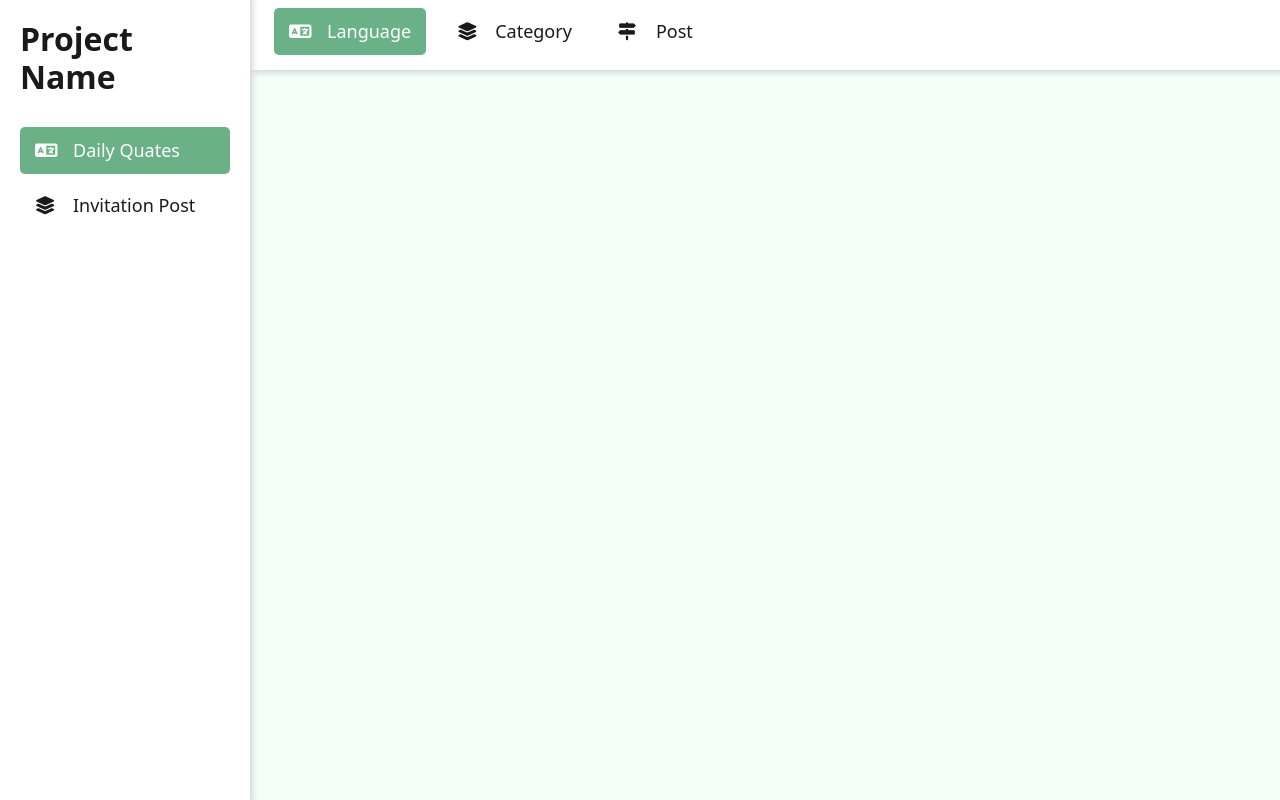
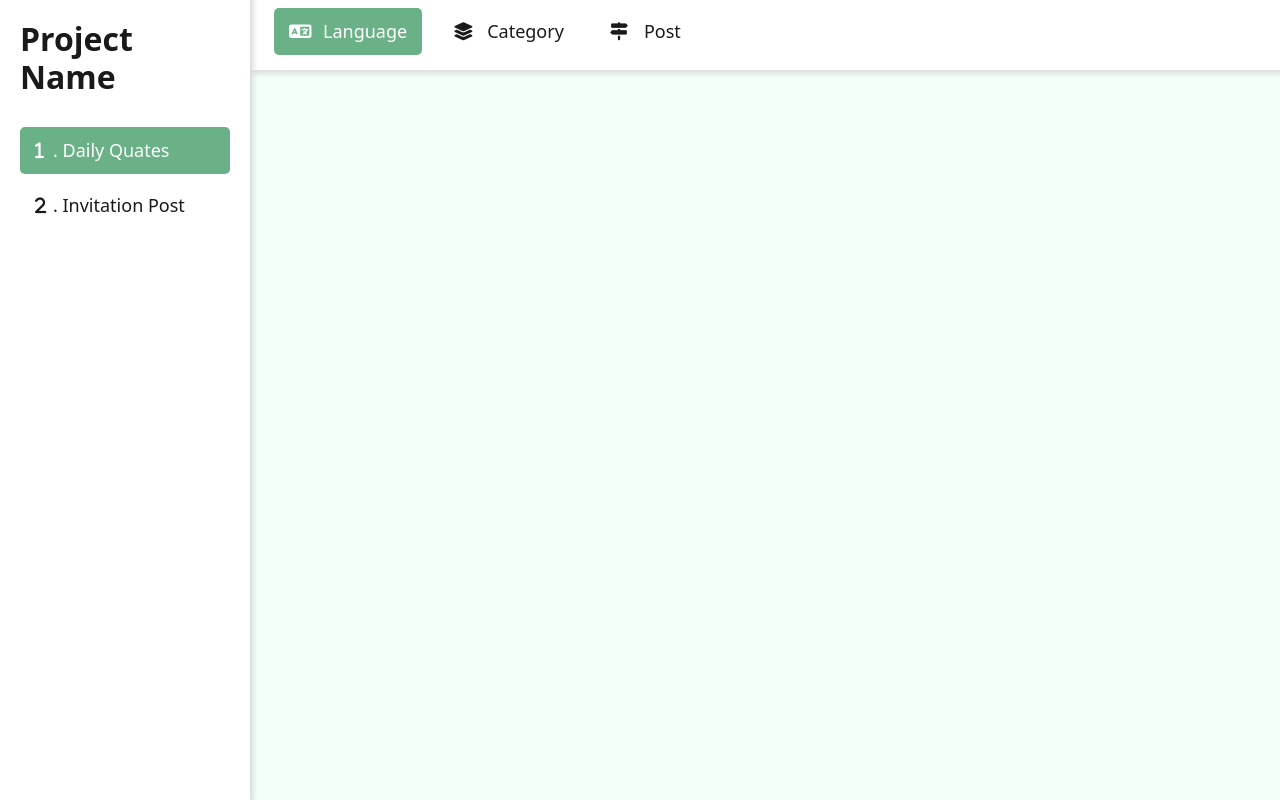
Before and after one commit to darshakkanani2002/application-dashboard, a React (Vite) app: page / in a window 1280 px wide. Built offline with nearby package versions, Linux system fonts and the light colour scheme.

Commit message:
changes in some css and design

```diff
--- a/src/App.css
+++ b/src/App.css
@@ -70,7 +70,7 @@ body {
 }
 
 .sidebar-icon {
-  width: 22px;
+  width: 18px;
 }
 
 @media (max-width:769px) {
--- a/src/Component/MainSidebar.jsx
+++ b/src/Component/MainSidebar.jsx
@@ -27,13 +27,16 @@ export default function MainSidebar() {
                     <ul className="side-menu">
                         <li className={`my-2 ${activeMenu === 'dailyquates' ? 'active' : ''}`}>
                             <Link to="/" className='nav-link active' onClick={() => handleMenuClick('dailyquates')}>
-                                <i className="fa-solid fa-language me-3 sidebar-icon"></i>Daily Quates
+                                <i class="fa-solid fa-1 sidebar-icon"></i>.
+                                Daily Quates
                             </Link>
                         </li>
                         <li className={`my-2 ${activeMenu === 'invitation' ? 'active' : ''}`}>
                             <Link to="/invitation" className='nav-link' onClick={() => handleMenuClick('invitation')}>
                                 {/* <i className="fa-solid fa-signs-post me-3 sidebar-icon"></i> */}
-                                <i className="fa-solid fa-layer-group me-3 sidebar-icon"></i>Invitation Post
+                                {/* <i className="fa-solid fa-layer-group me-3 sidebar-icon"></i> */}
+                                <i class="fa-solid fa-2 sidebar-icon"></i>.
+                                Invitation Post
                             </Link>
                         </li>
                         {/* <li className={`my-2 ${activeMenu === 'post' ? 'active' : ''}`}>
```
